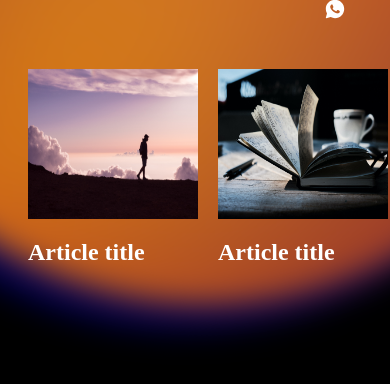
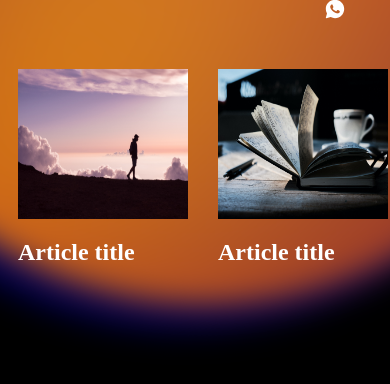
Before and after one commit to oreoyona/smart-todo, a Flask app: page / in a window 390 px wide; the page is wider, and only the part inside the window is pictured. Shown: the part 111-495 px from the top of that part. Run offline with Flask 2, Linux system fonts and the light colour scheme.

Commit message:
Added mobile support to Articles

```diff
--- a/static/css/home.css
+++ b/static/css/home.css
@@ -1,7 +1,3 @@
-/*
-Home page
-
-*/
 /*
 Mobile and Tablets
 
@@ -33,17 +29,21 @@
     align-items: flex-end;
     margin-bottom: 20px;
   }
+  .home-body:not(.home-bubble) > * {
+    padding: 0 !important;
+  }
 }
 body {
+  background-color: black;
+  display: flex;
+  flex-direction: column;
   overflow-x: hidden;
   overflow-y: hidden;
   transition: all 0.2s ease-in-out;
 }
 
-.home-body {
-  background-color: black;
-  display: flex;
-  flex-direction: column;
+.home-body:not(.home-bubble) > * {
+  padding: 0 50px;
 }
 
 .home-bubble {
@@ -86,12 +86,10 @@
   align-items: center;
   width: 100%;
   z-index: 2;
-  margin: 40px;
-  padding: 0 20px;
 }
 .home-hero .title {
   grid-column: 1;
-  margin: 0 41px;
+  padding: 0 10px;
 }
 
 h1 {
@@ -131,13 +129,12 @@
 }
 
 .list-all-todos {
-  padding: 10px;
   display: flex;
-  justify-content: flex-start;
 }
 
 article {
-  padding: 0 10px;
+  padding: 0 10px 0 0;
+  margin: 10px;
 }
 
 .main-article-title {
--- a/static/css/home.scss
+++ b/static/css/home.scss
@@ -1,7 +1,8 @@
-/*
-Home page
-
-*/
+$margin: 40px;
+$m-1: 50px;
+$m-5: 10px;
+$p-1: 50px;
+$p-5: 10px;
 
 
 /*
@@ -42,21 +43,26 @@
         }
 
     }
+
+    .home-body:not(.home-bubble)>* {
+        padding: 0 !important;
+    }
+
+
+
 }
 
 body {
+    background-color: black;
+    display: flex;
+    flex-direction: column;
     overflow-x: hidden;
     overflow-y: hidden;
     transition: all .2s ease-in-out;
 }
 
-.home-body {
-    background-color: black;
-    display: flex;
-
-    flex-direction: column;
-
-
+.home-body:not(.home-bubble)>* {
+    padding: 0 $p-1;
 }
 
 .home-bubble {
@@ -108,14 +114,15 @@
     align-items: center;
     width: 100%;
     z-index: 2;
-    margin: 40px;
-    padding: 0 20px;
+
+
 
     .title {
         grid-column: 1;
-        margin: 0 41px;
+        padding: 0 $p-5;
     }
 }
+
 
 h1 {
     color: white;
@@ -154,14 +161,16 @@
     display: flex;
     align-items: center;
 }
-.list-all-todos{
-    padding: 10px;
+
+.list-all-todos {
     display: flex;
-    justify-content: flex-start;
 }
-article{
-    padding: 0 10px;
+
+article {
+    padding: 0 $p-5 0 0;
+    margin: $m-5;
 }
+
 .main-article-title {
     color: white;
     font-size: 1em;
```
